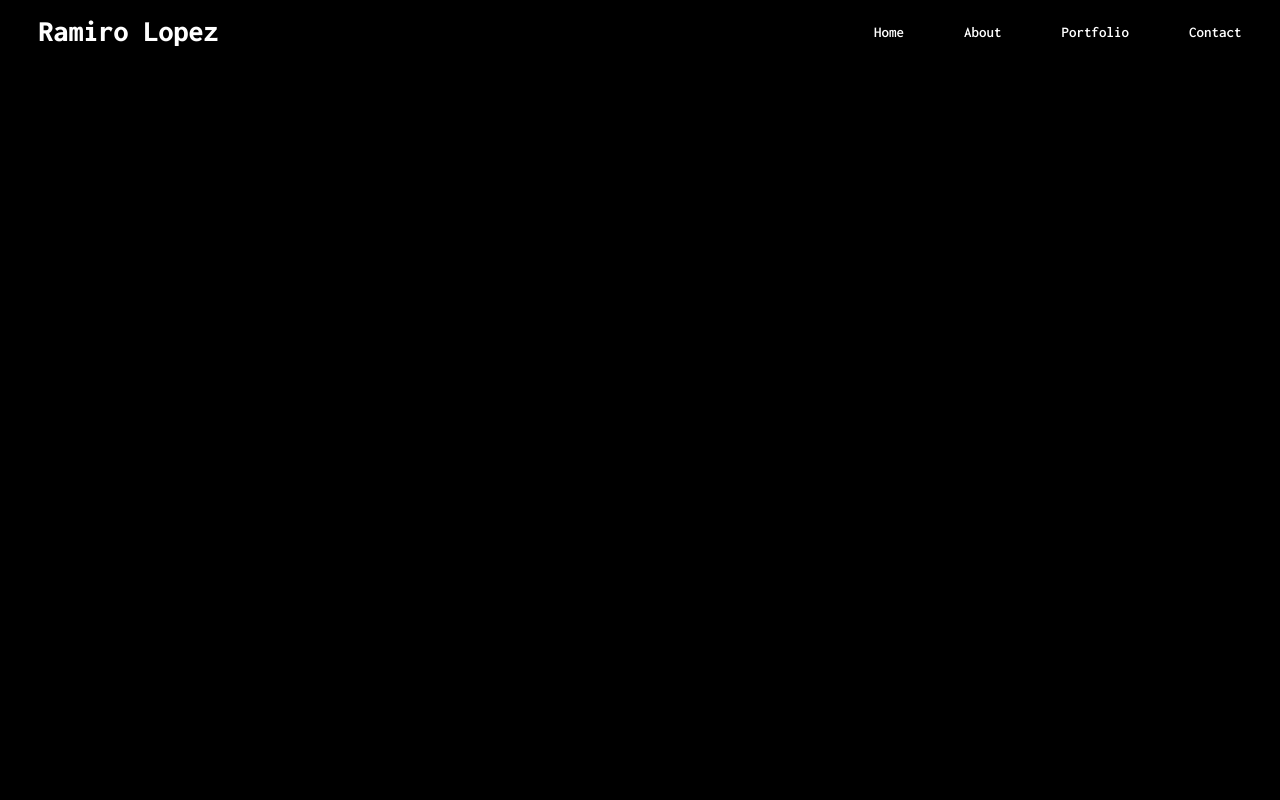
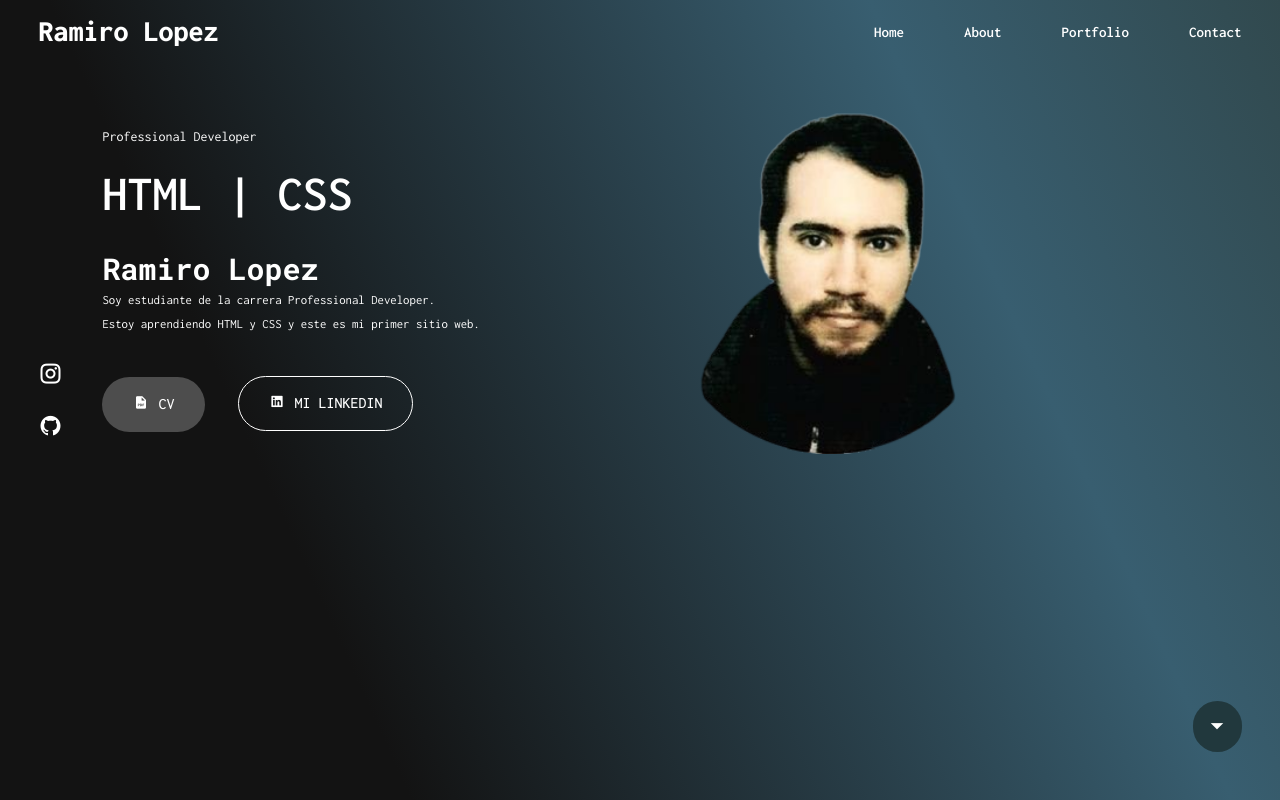
Before and after one commit to RamiroLopezDev/1er-Sitio-Web, a plain HTML site: page index.html in a window 1280 px wide. Drawn offline with nearby package versions, Linux system fonts and the light colour scheme.

Commit message:
3er Commit: Se crea la sección HERO y se le da estilo

```diff
--- a/index.html
+++ b/index.html
@@ -22,12 +22,12 @@
     <link rel="preconnect" href="https://fonts.gstatic.com" crossorigin>
     <link href="https://fonts.googleapis.com/css2?family=Inconsolata:wght@200..900&family=Roboto+Mono:ital,wght@0,100..700;1,100..700&display=swap" rel="stylesheet">
 </head>
+
 <body>
-
     <!-- Esta sección es la cabecera de la página web la cual tendrá logo y barra de navegación -->
     <header>
         <!-- LOGO -->
-        <a href="https://www.linkedin.com/in/ramiro-lopez-enfermero/" class="logo">Ramiro Lopez</a>
+        <a href="https://www.linkedin.com/in/ramiro-lopez-enfermero/" target="_blank" class="logo">Ramiro Lopez</a>
 
         <!-- ICONO MENU DESPLEGABLE -->
         <input type="checkbox" name="checkbox" id="menu-toggle"> <!-- Se utiliza un truco para clickear el icono de menu sin usar JavaScript -->
@@ -44,6 +44,29 @@
         </ul>
     </header>
 
-
+    <!-- Esta sección es la HERO y contendrá información valiosa de mi y una foto -->
+<section class="hero">
+    <div class="hero-text">
+        <h5>Professional Developer</h5>
+        <h4>HTML | CSS</h4>
+        <h1>Ramiro Lopez</h1>
+        <p>Soy estudiante de la carrera Professional Developer.<br>
+        Estoy aprendiendo HTML y CSS y este es mi primer sitio web.</p>
+        <a href="assets/CV Ramiro Lopez.pdf" target="_blank" class="cv"><i class='bx bxs-file-pdf' id="cv-icon"></i>CV</a>
+        <a href="https://www.linkedin.com/in/ramiro-lopez-enfermero/" target="_blank" class="linkedin"><i class='bx bxl-linkedin-square' id="Linkedin"></i>Mi Linkedin</a>
+    </div>
+    <div class="hero-img">
+        <img src="assets/imgs/ramiro-imagen.png" alt="ramiro-imagen">
+    </div>
+    <!-- REDES SOCIALES -->
+    <div class="redes-sociales">
+        <a href="https://www.instagram.com/ramiro.lopez.dev/" target="_blank"><i class="ri-instagram-line"></i></a> <!-- Icono de Instagram -->
+        <a href="https://github.com/RamiroLopezDev" target="_blank"><i class="ri-github-fill"></i></a> <!-- Icono de GitHub -->
+    </div>
+    <!-- BOTON DE SCROLL -->
+    <div>
+        <a href="#" class="scrolldown"><i class="ri-arrow-down-s-fill"></i></a>
+    </div>
+    </section>
 </body>
 </html>
--- a/style.css
+++ b/style.css
@@ -3,7 +3,7 @@
     padding:0;
     margin:0;
     box-sizing: border-box; /* Esto mantiene el ancho y alto a pesar del padding y del border */
-    font-family: inconsolata, monospace;
+    font-family: Inconsolata, Monospace;
     list-style: none; /* Quita las viñetas de las listas */
     text-decoration: none; /* Quita el subrayado de los enlaces */
     color:white;
@@ -61,3 +61,135 @@ header{
 .menu-icon-action{
     display: none; /* para que no se le pueda hacer click */
 }
+
+.hero{
+    /* Las sig. 3 características son para que el hero ocupe todo el ancho y alto disponible */
+    height: 100%;
+    width: 100%;
+    min-height: 100vh;
+    background: linear-gradient(245.59deg, #31494e 0%, #385e70 25%, #131313 75%); /* fondo de color gradiente */
+    position: relative; /* Para que sea relativo al contenedor (Nos permite usar top, bottom, left y right) */
+    display: grid; /* Para que el hero se pueda dividir en 2 columnas */
+    grid-template-columns: 1fr 1fr; /* Creamos las 2 columnas */
+    align-items: center; /* Para alinear verticalmente el hero */
+    gap: 2rem; /* Para que haya espacio entre las 2 columnas */
+}
+
+section{
+    padding: 0 8%;
+}
+
+.hero-text h5{
+    font-size: 14px;
+    font-weight: 400;
+    margin-bottom: 25px;
+}
+
+.hero-text h1{
+    font-family: Roboto Mono, monospace;
+    font-size: 30px;
+}
+
+.hero-text h4{
+    font-size: 18px;
+    font-weight: 600;
+    margin-top: 10px;
+    font-size: 50px;
+    line-height: 1;
+    margin: 0 0 30px;
+}
+
+.hero-text p{
+    font-size: 80%;
+    margin-bottom: 40px;
+    line-height: 1.9;
+}
+
+.hero-text a{
+    display: inline-block;
+    background-color: #4d4d4d;
+    border: 1px solid transparent;
+    border-radius: 30px;
+    padding: 15px 30px;
+    line-height: 1.4;
+    font-size: 16px;
+    font-weight: 500;
+    text-transform: uppercase;
+    transition: all 0.5s ease;
+}
+
+.hero-text a:hover{
+    background-color: transparent;
+    border: 1px solid white;
+    transform: translateX(8px);
+}
+
+.hero-text a.cv{
+    vertical-align: middle;
+    margin-right: 5px;
+}
+
+#cv-icon{
+    margin-right: 10px;
+    font-size: 15px;
+}
+
+.hero-text a.linkedin{
+    background-color: transparent;
+    border: 1px solid white;
+    margin-left: 20px;
+}
+
+#Linkedin{
+    margin-right: 10px;
+    font-size: 15px;
+}
+
+.hero-img img{
+    width: 350px;
+    height: auto;
+    transition: all 2s linear;
+}
+
+.hero-img img:hover{
+    width: 400px;
+    opacity: 0.6;
+}
+
+.redes-sociales{
+    position: absolute;
+    top: 50vh;
+    padding: 0 3%;
+    transform: translateY(-50%);
+}
+
+.redes-sociales i{
+    display: block;
+    margin:26px 0;
+    font-size: 24px;
+    transition: all 0.5s ease;
+}
+
+.redes-sociales i:hover{
+    color:#4d4d4d;
+    transform: translateY(-5px);
+}
+
+.scrolldown{
+    position: absolute;
+    bottom: 6%;
+    right: 3%;
+}
+
+.scrolldown i{
+    display: block;
+    padding: 12px;
+    font-size: 25px;
+    background-color: #21383d;
+    border-radius: 30px;
+    transition: all .5s ease;
+}
+
+.scrolldown i:hover{
+transform: translateY(-5px);
+}
```
Also changed, not shown: assets/imgs/ramiro-imagen.png (added), 1 other file.
